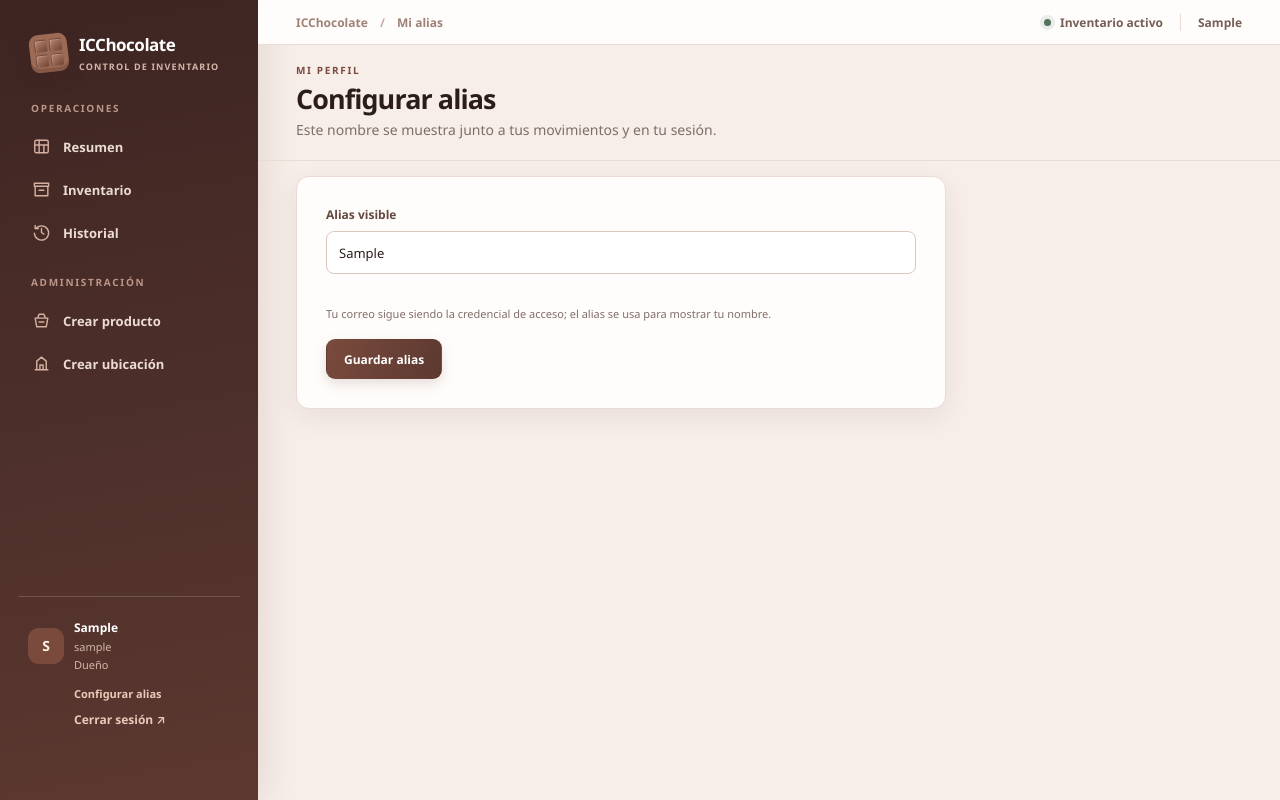
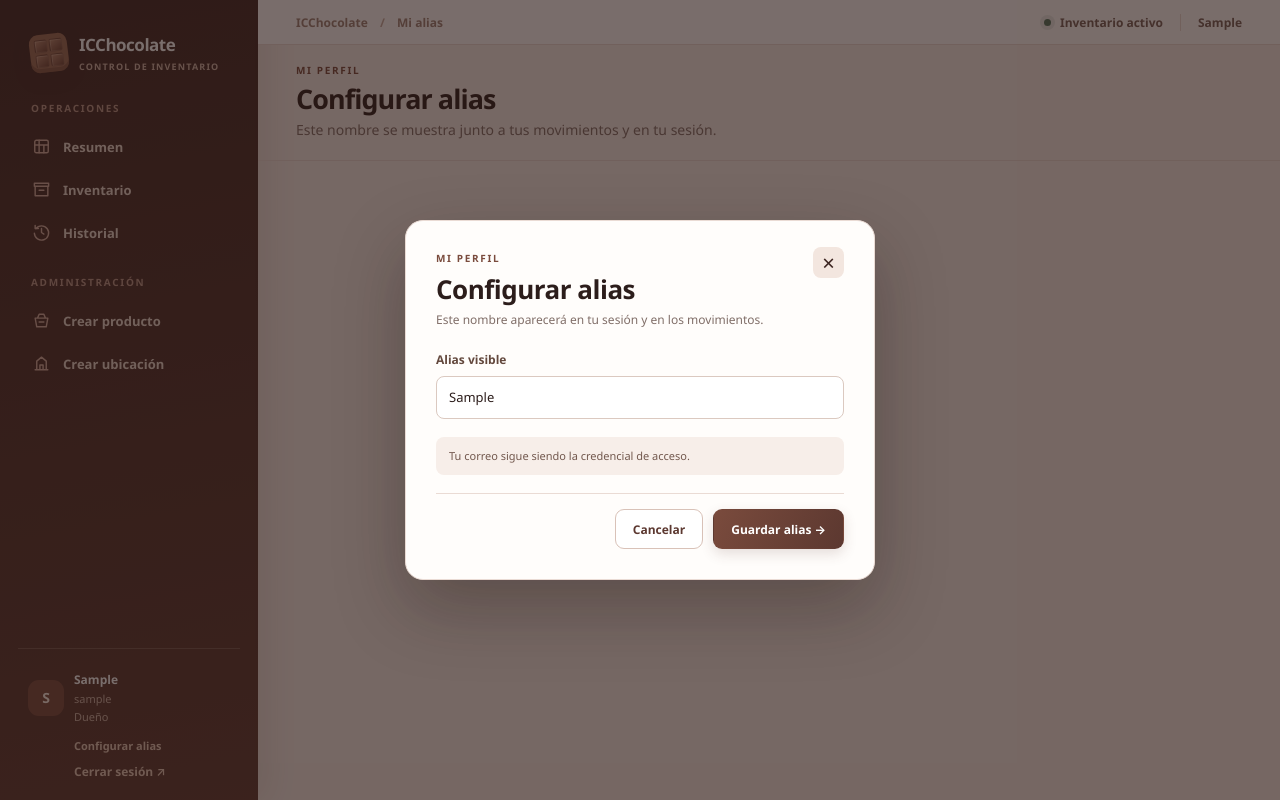
Before and after one commit to Miguel-ACD/ICChocolate, a Django app: page /accounts/alias/ in a window 1280 px wide. Run offline with Django 5.2, Linux system fonts and the light colour scheme; a user stored in the database is signed in; tables that the repository leaves empty hold one stand-in row (values such as "Sample post").

Commit message:
Refine compact modal forms and profile access

```diff
--- a/inventory/static/inventory/style.css
+++ b/inventory/static/inventory/style.css
@@ -18,7 +18,7 @@ button, input, select, textarea { font: inherit; }
 button { cursor: pointer; }
 :focus-visible { outline: 3px solid #b7836b; outline-offset: 2px; }
 .app-shell { display: grid; grid-template-columns: 258px minmax(0, 1fr); min-height: 100vh; }
-.sidebar { background: linear-gradient(170deg, var(--chocolate) 0%, var(--chocolate-light) 100%); color: #f6e9e0; padding: 28px 18px 72px; display: flex; flex-direction: column; box-shadow: 8px 0 30px rgba(77, 43, 34, .1); }
+.sidebar { background: linear-gradient(170deg, var(--chocolate) 0%, var(--chocolate-light) 100%); color: #f6e9e0; padding: 28px 18px 20px; display: flex; flex-direction: column; box-shadow: 8px 0 30px rgba(77, 43, 34, .1); }
 .brand { display: flex; align-items: center; gap: 11px; padding: 5px 12px; color: white; }
 .brand-mark { display: grid; grid-template-columns: repeat(2, 1fr); grid-template-rows: repeat(2, 1fr); gap: 2px; flex: none; width: 38px; height: 38px; padding: 5px; border-radius: 9px; background: #9d6b55; box-shadow: inset 0 -4px 0 rgba(51, 25, 20, .24), 0 6px 18px rgba(61, 31, 27, .2); transform: rotate(-7deg); }
 .brand-mark i { display: block; border-radius: 2px; background: linear-gradient(145deg, #b8876f, #714436); border: 1px solid rgba(48, 23, 18, .22); box-shadow: inset 1px 1px 0 rgba(255, 236, 216, .22); }
@@ -114,8 +114,21 @@ td small { display: block; color: #9e887f; margin-top: 3px; }
 .messages { margin-bottom: 20px; }
 .modal-backdrop { position: fixed; inset: 0; z-index: 20; display: grid; place-items: center; padding: 36px; }
 .modal-shade { position: absolute; inset: 0; background: rgba(39, 22, 19, .62); }
-.modal-card { position: relative; z-index: 1; width: min(640px, 100%); max-height: calc(100dvh - 72px); overflow-y: auto; scrollbar-width: thin; background: var(--surface); border: 1px solid #eadbd4; border-radius: 18px; padding: 26px 30px 30px; box-shadow: 0 28px 70px rgba(31, 15, 12, .3); }
+.modal-card { position: relative; z-index: 1; width: min(640px, 100%); max-height: calc(100dvh - 36px); overflow-y: auto; scrollbar-width: none; background: var(--surface); border: 1px solid #eadbd4; border-radius: 18px; padding: 26px 30px 30px; box-shadow: 0 28px 70px rgba(31, 15, 12, .3); }
+.modal-card::-webkit-scrollbar { display: none; }
+.product-modal { width: min(710px, 100%); }
+.movement-modal { width: min(680px, 100%); }
 .location-modal { width: min(490px, 100%); }
+.alias-modal { width: min(470px, 100%); }
+.product-modal, .movement-modal { padding: 19px 24px 21px; }
+.product-modal .modal-header, .movement-modal .modal-header { margin-bottom: 14px; }
+.product-modal .modal-header h2, .movement-modal .modal-header h2 { font-size: 23px; }
+.compact-form { grid-template-columns: repeat(2, minmax(0, 1fr)); gap: 10px 14px; }
+.compact-form .form-error, .compact-form .modal-help, .compact-form .modal-actions { grid-column: 1 / -1; }
+.compact-form .field label { margin-bottom: 4px; }
+.compact-form .field input, .compact-form .field select { min-height: 36px; padding: 7px 10px; }
+.compact-form .field textarea { min-height: 42px; height: 42px; padding: 7px 10px; resize: vertical; }
+.compact-form .modal-actions { padding-top: 10px; }
 .modal-header { display: flex; align-items: start; justify-content: space-between; gap: 18px; margin-bottom: 22px; }
 .modal-header h2 { margin: 5px 0 4px; font-size: 26px; letter-spacing: -.5px; }
 .modal-header p { margin: 0; color: var(--muted); font-size: 12px; line-height: 1.5; }
@@ -156,7 +169,8 @@ td small { display: block; color: #9e887f; margin-top: 3px; }
 .login-footer { color: #a38b80; font-size: 11px; border-top: 1px solid var(--line); margin-top: 31px; padding-top: 22px; text-align: center; }
 @media (max-width: 1100px) { .app-shell { grid-template-columns: 220px minmax(0,1fr); } .main { padding: 18px 25px 45px; } .topbar { padding: 0 25px; } .page-heading { padding-left: 25px; padding-right: 25px; } }
 @media (max-width: 800px) { .login-shell { grid-template-columns: 1fr; } .login-intro { min-height: 340px; padding: 28px; } .login-intro-content { padding: 50px 0 20px; } .intro-features, .login-intro-footer { display: none; } .chocolate-art { width: 155px; height: 125px; right: -30px; bottom: 18px; } .login-form-side { min-height: 400px; } .app-shell { grid-template-columns: 1fr; } .sidebar { gap: 0; padding-bottom: 20px; } .sidebar .nav-list { display: flex; flex-wrap: wrap; } .sidebar-section-label { margin-top: 18px; } .sidebar-bottom { display: none; } }
-@media (max-width: 620px) { .main { padding: 18px 16px 35px; } .topbar { padding: 0 16px; } .topbar-right { display: none; } .page-heading { padding: 14px 16px 18px; align-items: start; flex-direction: column; } .stats { grid-template-columns: 1fr; } .section-heading { align-items: start; flex-direction: column; } .confirm-grid { grid-template-columns: 1fr; } .modal-backdrop { padding: 22px; } .modal-card { max-height: calc(100dvh - 44px); padding: 20px; } }
+@media (max-width: 620px) { .main { padding: 18px 16px 35px; } .topbar { padding: 0 16px; } .topbar-right { display: none; } .page-heading { padding: 14px 16px 18px; align-items: start; flex-direction: column; } .stats { grid-template-columns: 1fr; } .section-heading { align-items: start; flex-direction: column; } .confirm-grid { grid-template-columns: 1fr; } .modal-backdrop { padding: 22px; } .modal-card { max-height: calc(100dvh - 44px); padding: 20px; } .product-modal, .movement-modal { padding: 16px 18px; } }
+@media (max-width: 420px) { .compact-form { grid-template-columns: 1fr; } }
 @media (min-width: 801px) {
   html, body { height: 100%; overflow: hidden; }
   .app-shell { height: 100vh; min-height: 0; }
@@ -174,7 +188,7 @@ td small { display: block; color: #9e887f; margin-top: 3px; }
 }
 @media (min-width: 801px) and (max-width: 1100px) { .main { padding-left: 25px; padding-right: 25px; } }
 @media (min-width: 801px) and (max-height: 680px) {
-  .sidebar { padding-top: 16px; padding-bottom: 18px; }
+  .sidebar { padding-top: 16px; padding-bottom: 10px; }
   .sidebar-section-label { margin-top: 12px; margin-bottom: 6px; }
   .nav-link { min-height: 32px; }
   .sidebar-bottom { padding-top: 10px; }
--- a/inventory/templates/inventory/alias_form.html
+++ b/inventory/templates/inventory/alias_form.html
@@ -5,10 +5,16 @@
 {% block page_heading %}Configurar alias{% endblock %}
 {% block page_description %}Este nombre se muestra junto a tus movimientos y en tu sesión.{% endblock %}
 {% block content %}
-<div class="panel form-panel narrow"><form method="post" class="form-stack">{% csrf_token %}
-  {% if form.non_field_errors %}<div class="form-error">{{ form.non_field_errors }}</div>{% endif %}
-  {% for field in form %}<div class="field"><label for="{{ field.id_for_label }}">{{ field.label }}</label>{{ field }}{% for error in field.errors %}<small class="field-error">{{ error }}</small>{% endfor %}</div>{% endfor %}
-  <p class="help-note">Tu correo sigue siendo la credencial de acceso; el alias se usa para mostrar tu nombre.</p>
-  <div><button class="button button-dark" type="submit">Guardar alias</button></div>
-</form></div>
+<div class="modal-backdrop">
+  <a class="modal-shade" data-modal-close href="{% url 'dashboard' %}" aria-label="Cerrar ventana"></a>
+  <section class="modal-card alias-modal" role="dialog" aria-modal="true" aria-labelledby="alias-title">
+    <div class="modal-header"><div><span class="eyebrow">MI PERFIL</span><h2 id="alias-title">Configurar alias</h2><p>Este nombre aparecerá en tu sesión y en los movimientos.</p></div><a class="modal-close" data-modal-close href="{% url 'dashboard' %}" aria-label="Cerrar ventana">×</a></div>
+    <form method="post" class="form-stack">{% csrf_token %}
+      {% if form.non_field_errors %}<div class="form-error">{{ form.non_field_errors }}</div>{% endif %}
+      {% for field in form %}<div class="field"><label for="{{ field.id_for_label }}">{{ field.label }}</label>{{ field }}{% for error in field.errors %}<small class="field-error">{{ error }}</small>{% endfor %}</div>{% endfor %}
+      <div class="modal-help">Tu correo sigue siendo la credencial de acceso.</div>
+      <div class="modal-actions"><a class="button button-outline" data-modal-close href="{% url 'dashboard' %}">Cancelar</a><button class="button button-dark" type="submit">Guardar alias →</button></div>
+    </form>
+  </section>
+</div>
 {% endblock %}
--- a/inventory/templates/inventory/base.html
+++ b/inventory/templates/inventory/base.html
@@ -27,7 +27,7 @@
       {% endif %}
       <div class="sidebar-bottom">
         <div class="user-line"><span class="avatar">{{ request.user.profile.alias|slice:':1'|upper }}</span><span><strong>{{ request.user.profile.alias }}</strong><small class="account-email">{{ request.user.username }}</small><small>{% if owner %}Dueño{% else %}Empleado{% endif %}</small></span></div>
-        <a class="alias-link" href="{% url 'alias_settings' %}">Configurar alias</a>
+        <a class="alias-link" data-modal-open href="{% url 'alias_settings' %}">Configurar alias</a>
         <form method="post" action="{% url 'logout' %}">{% csrf_token %}<button class="logout" type="submit">Cerrar sesión <span aria-hidden="true">↗</span></button></form>
       </div>
     </aside>
--- a/inventory/templates/inventory/movement_form.html
+++ b/inventory/templates/inventory/movement_form.html
@@ -7,9 +7,9 @@
 {% block content %}
 <div class="modal-backdrop">
   <a class="modal-shade" data-modal-close href="{% url 'dashboard' %}" aria-label="Cerrar ventana"></a>
-  <section class="modal-card" role="dialog" aria-modal="true" aria-labelledby="movement-title">
+  <section class="modal-card movement-modal" role="dialog" aria-modal="true" aria-labelledby="movement-title">
     <div class="modal-header"><div><span class="eyebrow">REGISTRO MANUAL</span><h2 id="movement-title">Nuevo movimiento</h2><p>Completa la operación y revísala antes de confirmar.</p></div><a class="modal-close" data-modal-close href="{% url 'dashboard' %}" aria-label="Cerrar ventana">×</a></div>
-    <form method="post" class="form-stack">{% csrf_token %}
+    <form method="post" class="form-stack compact-form">{% csrf_token %}
       {% if form.non_field_errors %}<div class="form-error">{{ form.non_field_errors }}</div>{% endif %}
       {% for field in form %}<div class="field"><label for="{{ field.id_for_label }}">{{ field.label }}</label>{{ field }}{% for error in field.errors %}<small class="field-error">{{ error }}</small>{% endfor %}</div>{% endfor %}
       <div class="modal-help">Las compras suman unidades; ventas, consumos y mermas las descuentan. El stock nunca puede quedar negativo.</div>
--- a/inventory/templates/inventory/product_form.html
+++ b/inventory/templates/inventory/product_form.html
@@ -7,9 +7,9 @@
 {% block content %}
 <div class="modal-backdrop">
   <a class="modal-shade" data-modal-close href="{% url 'inventory' %}" aria-label="Cerrar ventana"></a>
-  <section class="modal-card" role="dialog" aria-modal="true" aria-labelledby="product-title">
+  <section class="modal-card product-modal" role="dialog" aria-modal="true" aria-labelledby="product-title">
     <div class="modal-header"><div><span class="eyebrow">SOLO DUEÑO</span><h2 id="product-title">Crear producto</h2><p>Define el producto y su primera presentación. La existencia empezará en cero.</p></div><a class="modal-close" data-modal-close href="{% url 'inventory' %}" aria-label="Cerrar ventana">×</a></div>
-    <form method="post" class="form-stack">{% csrf_token %}
+    <form method="post" class="form-stack compact-form">{% csrf_token %}
       {% if form.non_field_errors %}<div class="form-error">{{ form.non_field_errors }}</div>{% endif %}
       {% for field in form %}<div class="field"><label for="{{ field.id_for_label }}">{{ field.label }}</label>{{ field }}{% for error in field.errors %}<small class="field-error">{{ error }}</small>{% endfor %}</div>{% endfor %}
       <div class="modal-actions"><a class="button button-outline" data-modal-close href="{% url 'inventory' %}">Cancelar</a><button class="button button-dark" type="submit">Crear producto →</button></div>
```
Also changed, not shown: inventory/tests/test_inventory.py (+7 -0 lines).
